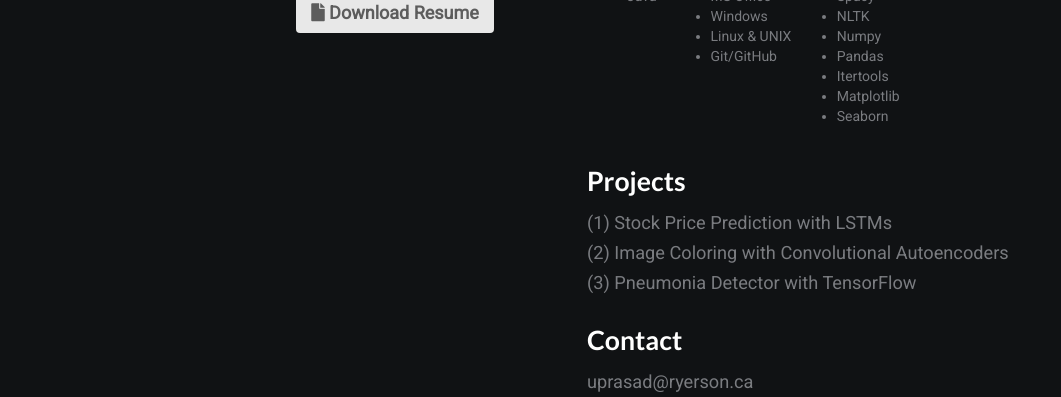
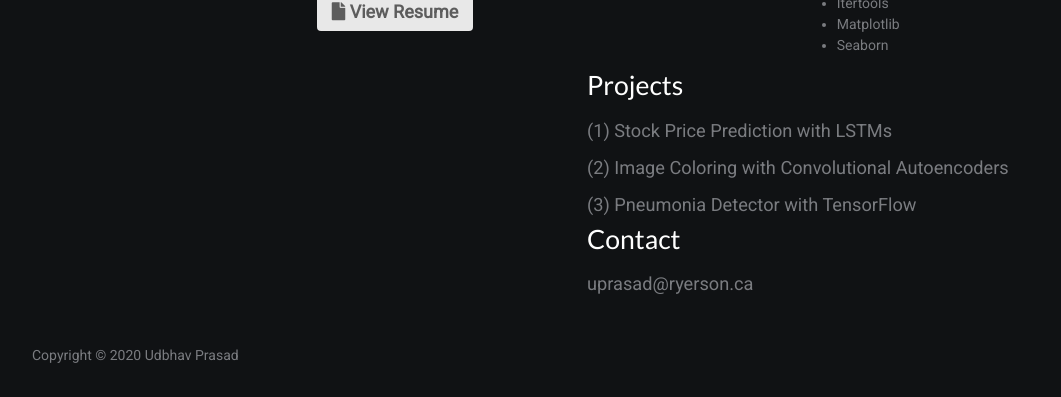
Before and after one commit to UdbhavPrasad072300/Portfolio-Website, a plain HTML site: page index.html in a window 1280 px wide. Shown: the part 599-996 px from the top of the page, without its empty margins (53-1114 px from the left). After the commit the page ends 964 px from the top, so only its background shows below. Drawn offline with nearby package versions, Linux system fonts and the light colour scheme.

Commit message:
Add files via upload

```diff
--- a/index.html
+++ b/index.html
@@ -6,6 +6,8 @@
     <meta http-equiv="X-UA-Compatible" content="ie=edge">
     <link rel="stylesheet" href="https://use.fontawesome.com/releases/v5.4.1/css/all.css" integrity="sha384-5sAR7xN1Nv6T6+dT2mhtzEpVJvfS3NScPQTrOxhwjIuvcA67KV2R5Jz6kr4abQsz" crossorigin="anonymous">
     <link rel="stylesheet" href="https://cdnjs.cloudflare.com/ajax/libs/semantic-ui/2.4.1/semantic.min.css" integrity="sha512-8bHTC73gkZ7rZ7vpqUQThUDhqcNFyYi2xgDgPDHc+GXVGHXq+xPjynxIopALmOPqzo9JZj0k6OqqewdGO3EsrQ==" crossorigin="anonymous" />
+    <link rel="stylesheet" href="https://stackpath.bootstrapcdn.com/bootstrap/4.4.1/css/bootstrap.min.css" integrity="sha384-Vkoo8x4CGsO3+Hhxv8T/Q5PaXtkKtu6ug5TOeNV6gBiFeWPGFN9MuhOf23Q9Ifjh" crossorigin="anonymous">
+
     <link rel="stylesheet" href="assets/css/main.css">
     <title>Udbhav Prasad</title>
 </head>
@@ -23,7 +25,7 @@
             <div class="resume">
                 <a class="ui big label" href="assets/files/UdbhavPrasad-Resume.pdf" class="button" target="_blank">
                     <i class="fa fa-file"></i>
-                    Download Resume
+                    View Resume
                 </a>
             </div>
         </div>
@@ -76,5 +78,32 @@
             <a href="mailto:uprasad@ryerson.ca" target="_blank">uprasad@ryerson.ca</a>
         </div>
     </div>
+    <br><br>
+    <footer>
+        <div class="container">
+            <div class="row">
+                <div class="col-sm-12 copyright">
+                    <p>
+                        Copyright &copy; 2020 Udbhav Prasad
+                    </p>
+                </div>
+    <!--
+                <div class="col-sm-6 social">
+                    <ul>
+                        <li>
+                            <a href="https://github.com/UdbhavPrasad072300" target="_blank"><i class="fab fa-github" aria-hidden="true"></i></a>
+                        </li>
+                        <li>
+                            <a href="https://www.linkedin.com/in/udbhav-prasad-1506b7192/" target="_blank"><i class="fab fa-linkedin" aria-hidden="true"></i></a>
+                        </li>
+                    </ul>
+                </div>
+    -->
+            </div>
+        </div>
+    </footer>
+    <script src="https://code.jquery.com/jquery-3.4.1.slim.min.js" integrity="sha384-J6qa4849blE2+poT4WnyKhv5vZF5SrPo0iEjwBvKU7imGFAV0wwj1yYfoRSJoZ+n" crossorigin="anonymous"></script>
+    <script src="https://cdn.jsdelivr.net/npm/popper.js@1.16.0/dist/umd/popper.min.js" integrity="sha384-Q6E9RHvbIyZFJoft+2mJbHaEWldlvI9IOYy5n3zV9zzTtmI3UksdQRVvoxMfooAo" crossorigin="anonymous"></script>
+    <script src="https://stackpath.bootstrapcdn.com/bootstrap/4.4.1/js/bootstrap.min.js" integrity="sha384-wfSDF2E50Y2D1uUdj0O3uMBJnjuUD4Ih7YwaYd1iqfktj0Uod8GCExl3Og8ifwB6" crossorigin="anonymous"></script>
 </body>
 </html>
```
